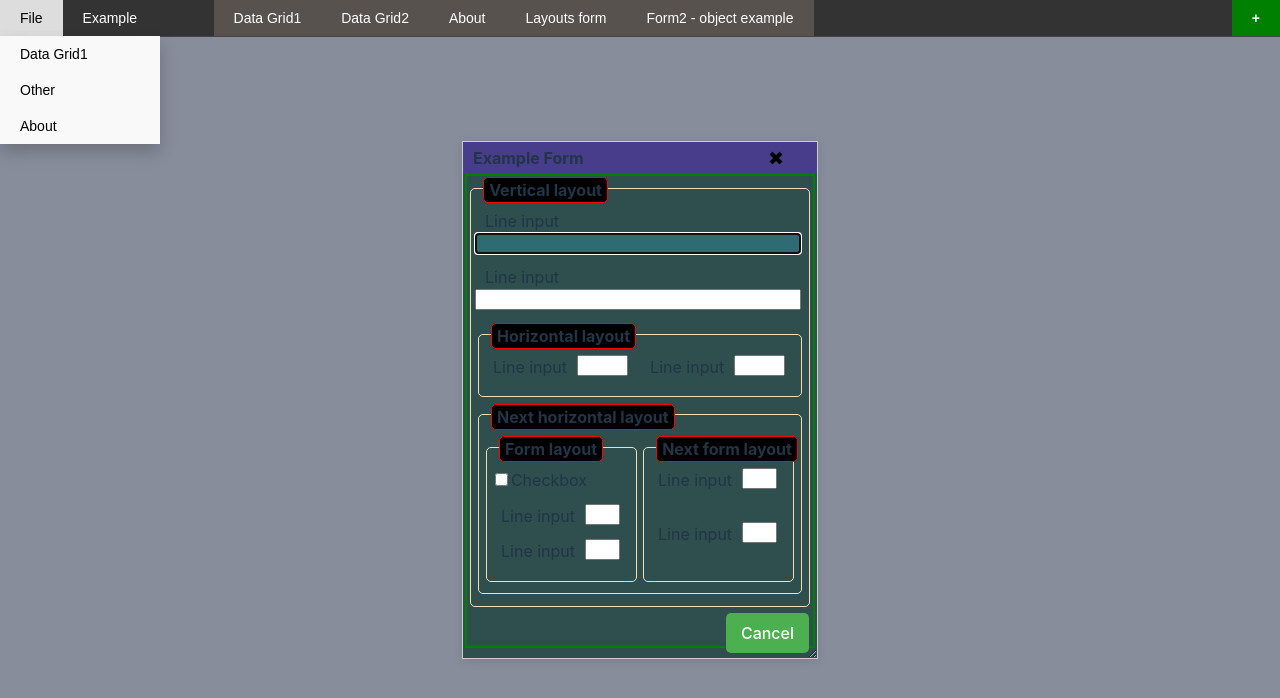
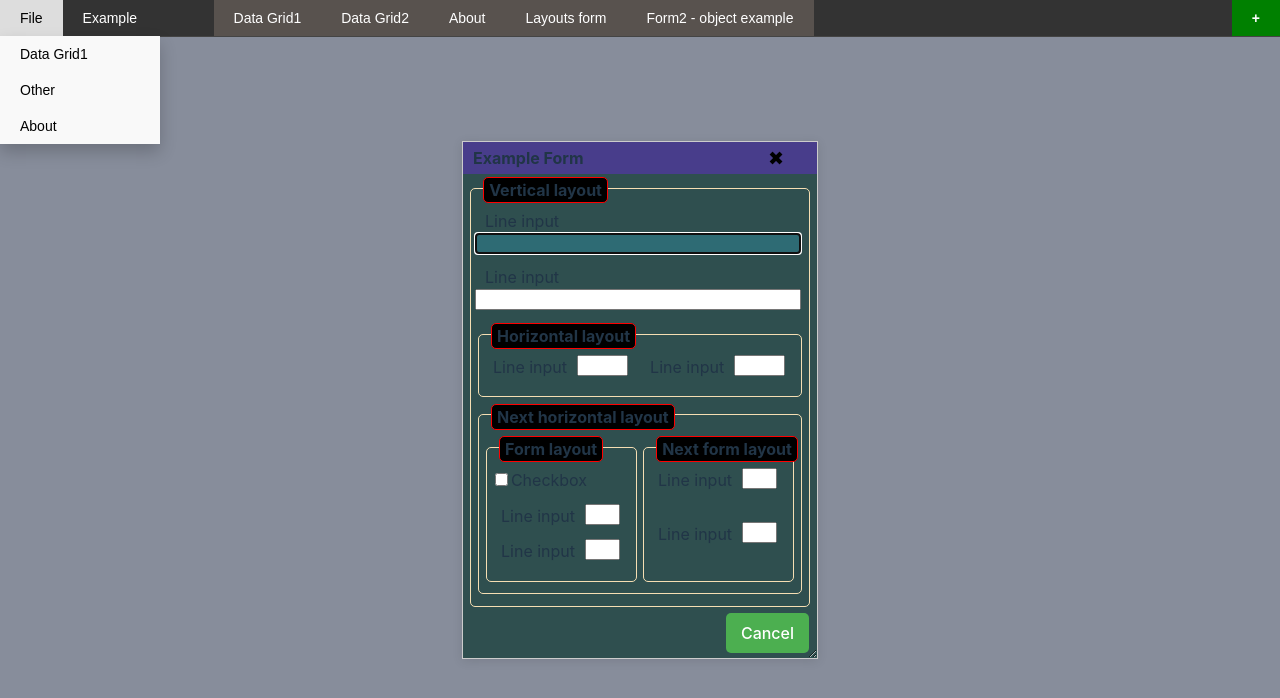
Before and after one commit to AndreiPuchko/q2web, a React (Vite) app: page / in a window 1280 px wide. Both pictures are taken after a click on the button "Layouts form". Shown: the top 698 px of the page. Built offline with nearby package versions, Linux system fonts and the light colour scheme; what generate-mock-data would draw is missing.

Commit message:
form style - transparent border

```diff
--- a/src/components/Form.css
+++ b/src/components/Form.css
@@ -49,3 +49,8 @@
 .Panel {
   min-width: 0; /* Ensure minWidth is set to 0 to prevent overflow */
 }
+
+
+.FormComponent  {
+  border: 2px solid transparent;
+}
--- a/src/components/Form.tsx
+++ b/src/components/Form.tsx
@@ -256,7 +256,7 @@ class Form extends Component<FormProps> {
     const structuredColumns = this.createFormTree(columns);
 
     return (
-      <div ref={this.formRef} className="FormComponent" style={{ height: '100%', width: '100%', maxWidth: '100%', border: "2px solid green" }} _can_grow_height="true" _can_grow_width="true">
+      <div ref={this.formRef} className="FormComponent" _can_grow_height="true" _can_grow_width="true">
         {structuredColumns.children && structuredColumns.children.map((panel, index) => this.renderPanel(panel, true))}
         {(hasOkButton || hasCancelButton) && (
           <div className="FormBottomButtons" style={{ display: 'flex', justifyContent: 'flex-end' }}>
@@ -264,7 +264,8 @@ class Form extends Component<FormProps> {
             {hasCancelButton && <Q2Button label="Cancel" onClick={this.handleCancel} />}
           </div>
         )}
-        <Spacer /> {/* Add Spacer widget here */}
+        {/* <Spacer />  */}
+        {/* Add Spacer widget here */}
       </div>
     );
   }
```
